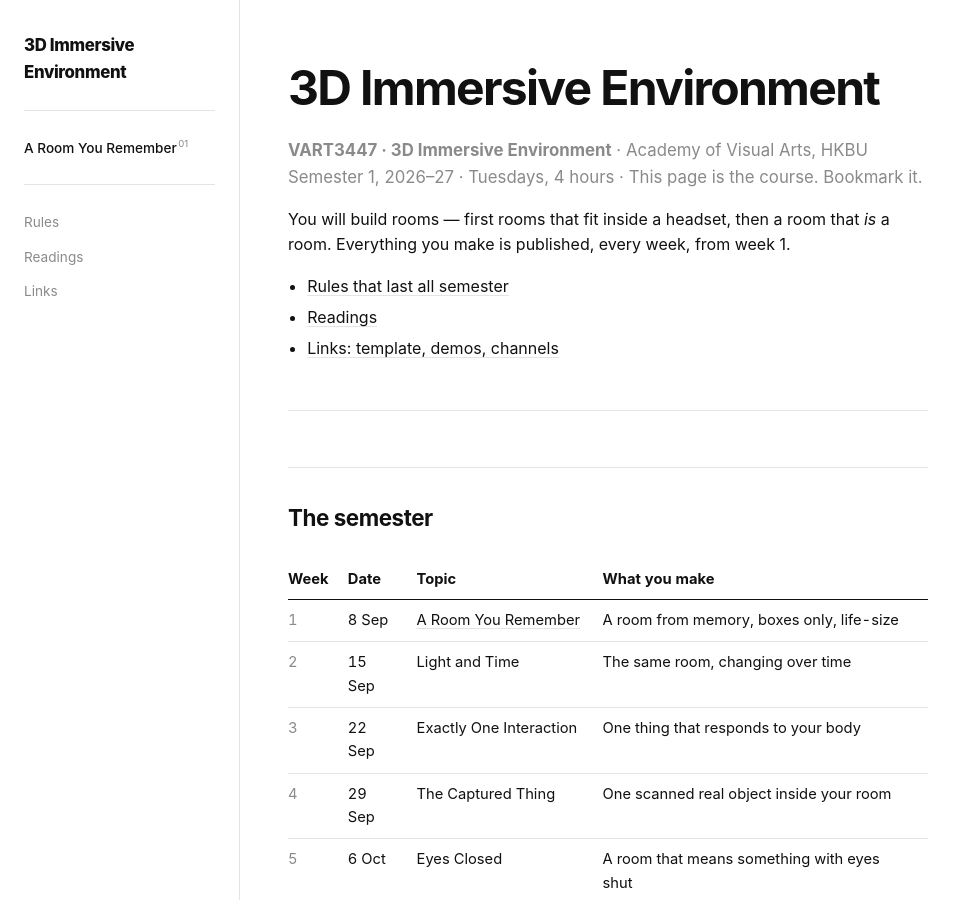
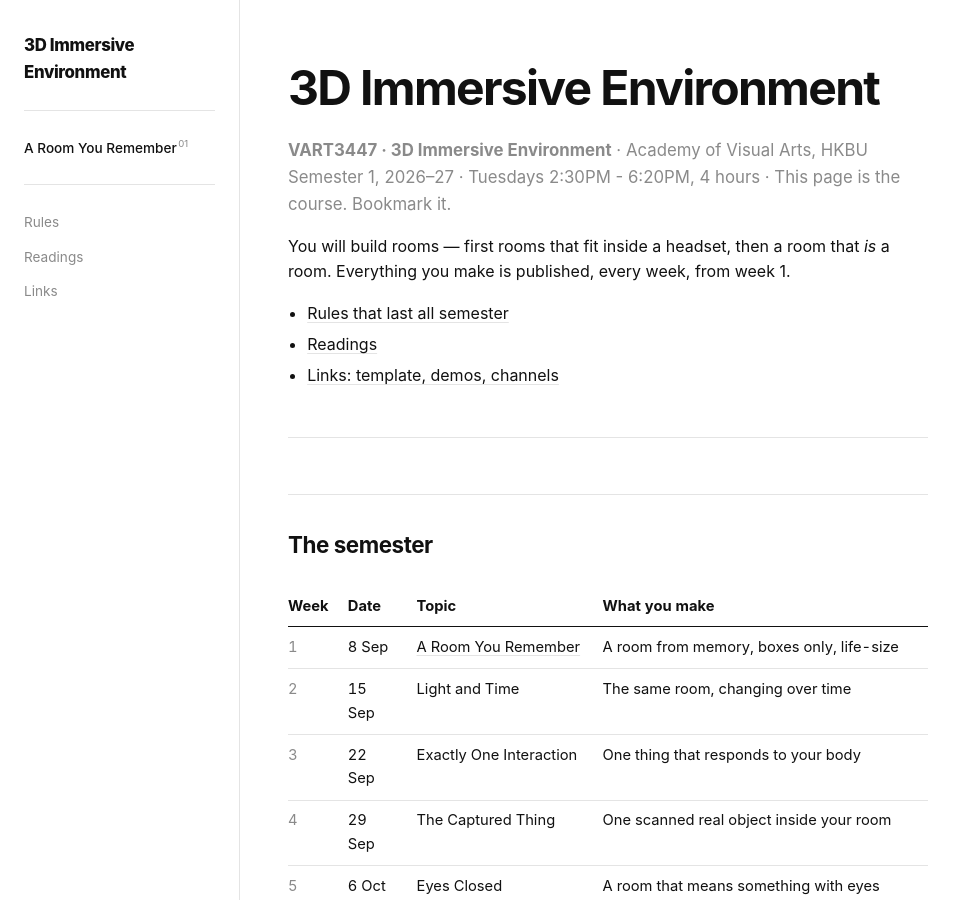
Before and after one commit to kachichan/vart3447-3d-immersive-environment, a Jekyll site: the page built from index.md, in a window 1280 px wide and 900 px high. Shown: the whole window, without its empty margins (0-956 px from the left). Built offline with Jekyll 4.4.1, drawn with Linux system fonts in a browser that asks for light colours; some web fonts are replaced.

Commit message:
Update index.md

```diff
--- a/index.md
+++ b/index.md
@@ -5,7 +5,7 @@ title: 3D Immersive Environment
 # 3D Immersive Environment
 
 **VART3447 · 3D Immersive Environment** · Academy of Visual Arts, HKBU
-Semester 1, 2026–27 · Tuesdays, 4 hours · This page is the course. Bookmark it.
+Semester 1, 2026–27 · Tuesdays 2:30PM - 6:20PM, 4 hours · This page is the course. Bookmark it.
 
 You will build rooms — first rooms that fit inside a headset, then a room
 that *is* a room. Everything you make is published, every week, from week 1.
```
